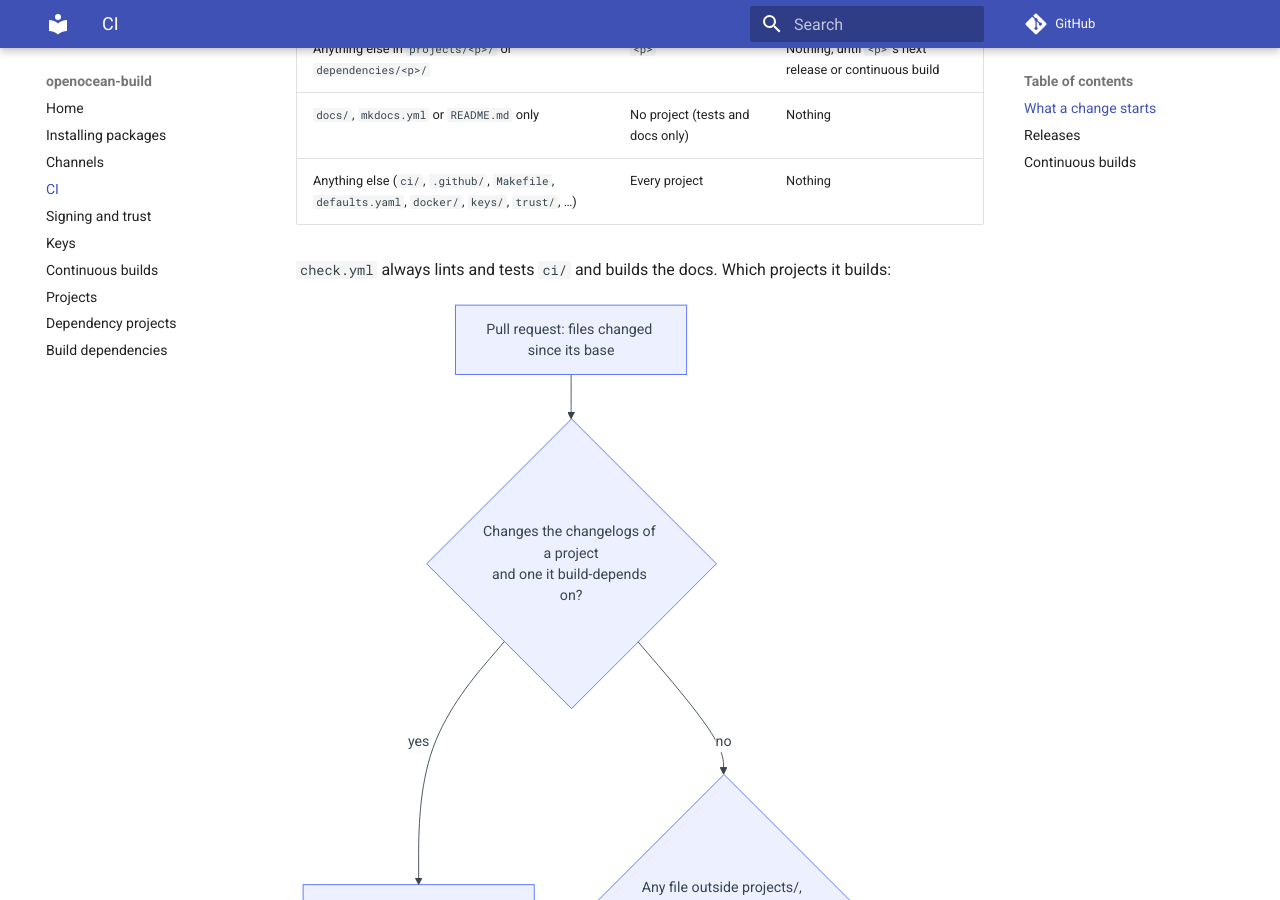
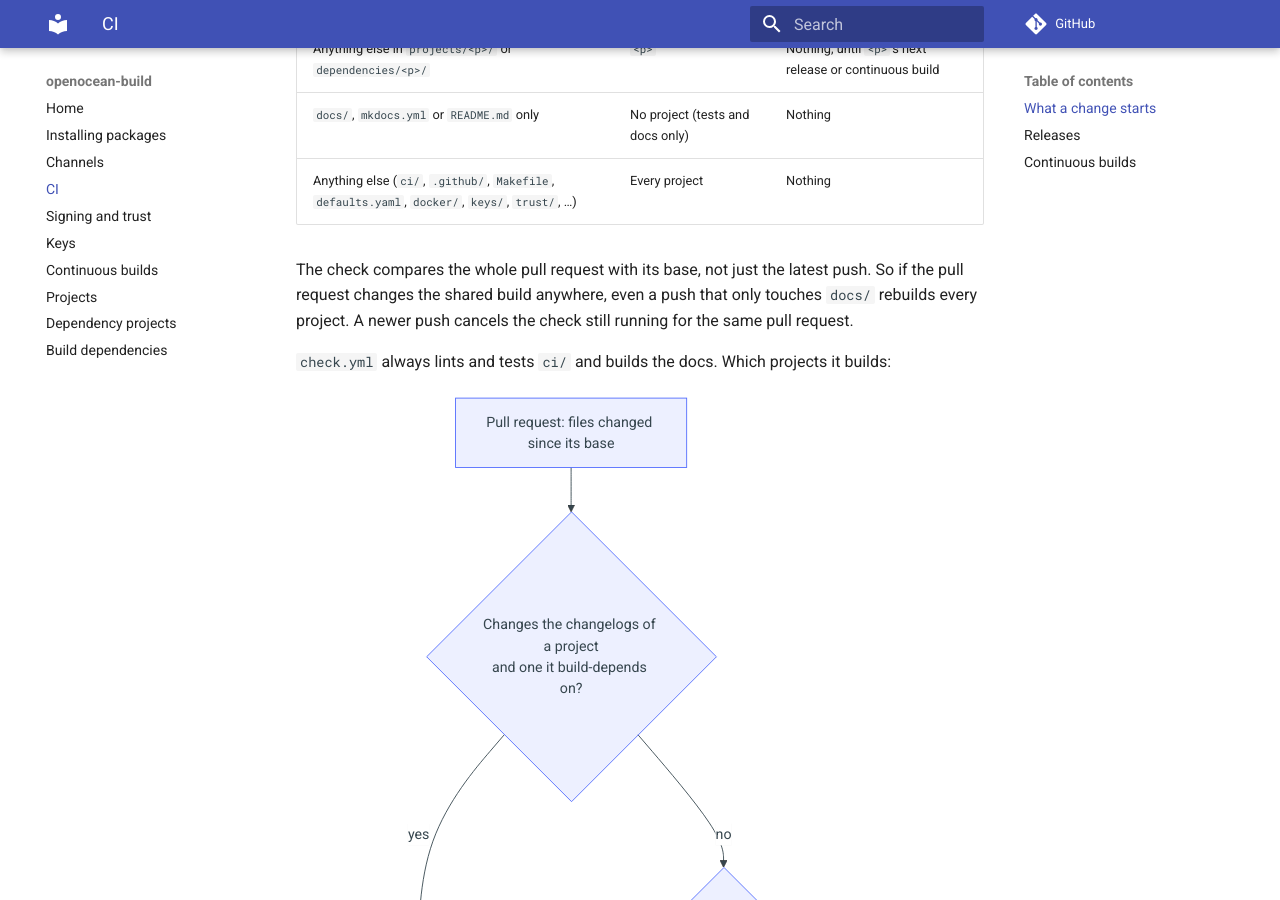
Before and after one commit to openocean-software/openocean-build, an MkDocs documentation site: the page built from docs/ci.md, in a window 1280 px wide and 900 px high, scrolled down 894 px. Built offline with MkDocs 1.6.1 and Material for MkDocs 9.7.7, drawn with Linux system fonts in a browser that asks for light colours; comment, search, counter and statistics services are not loaded.

Commit message:
Cancel a pull request's running check when a newer push arrives
Co-Authored-By: Claude Opus 5.5 <noreply@anthropic.com>
Claude-Session: https://claude.ai/code/session_01TCmHEtFYqHoQ7FSkAsKLKz

```diff
--- a/docs/ci.md
+++ b/docs/ci.md
@@ -20,6 +20,8 @@ The install-test target is `install_test.target`: Ubuntu 26.04 amd64 unless a pr
 | Anything else in `projects/<p>/` or `dependencies/<p>/` | `<p>` | Nothing, until `<p>`'s next release or continuous build |
 | `docs/`, `mkdocs.yml` or `README.md` only | No project (tests and docs only) | Nothing |
 | Anything else (`ci/`, `.github/`, `Makefile`, `defaults.yaml`, `docker/`, `keys/`, `trust/`, …) | Every project | Nothing |
+
+The check compares the whole pull request with its base, not just the latest push. So if the pull request changes the shared build anywhere, even a push that only touches `docs/` rebuilds every project. A newer push cancels the check still running for the same pull request.
 
 `check.yml` always lints and tests `ci/` and builds the docs. Which projects it builds:
 
```
Also changed, not shown: 1 other file.
